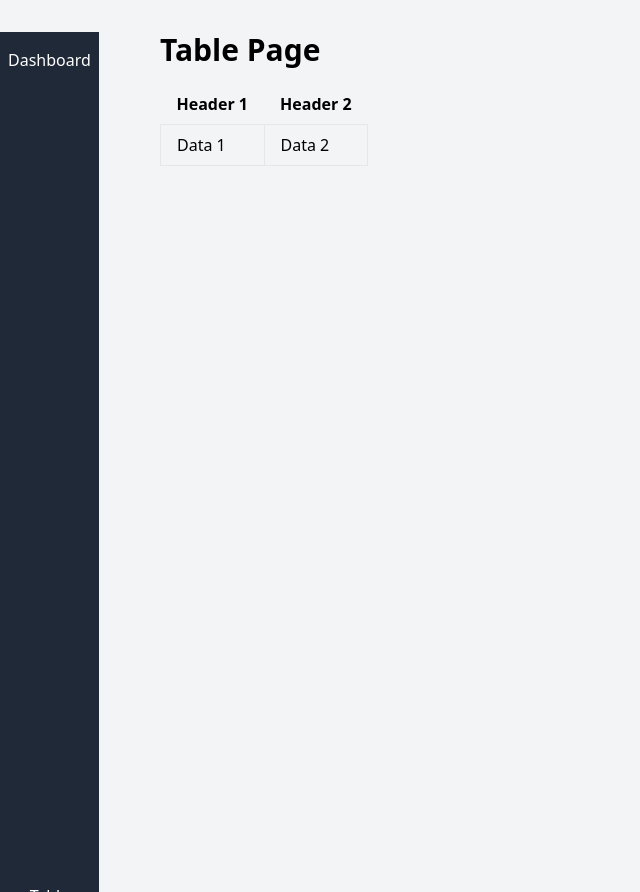
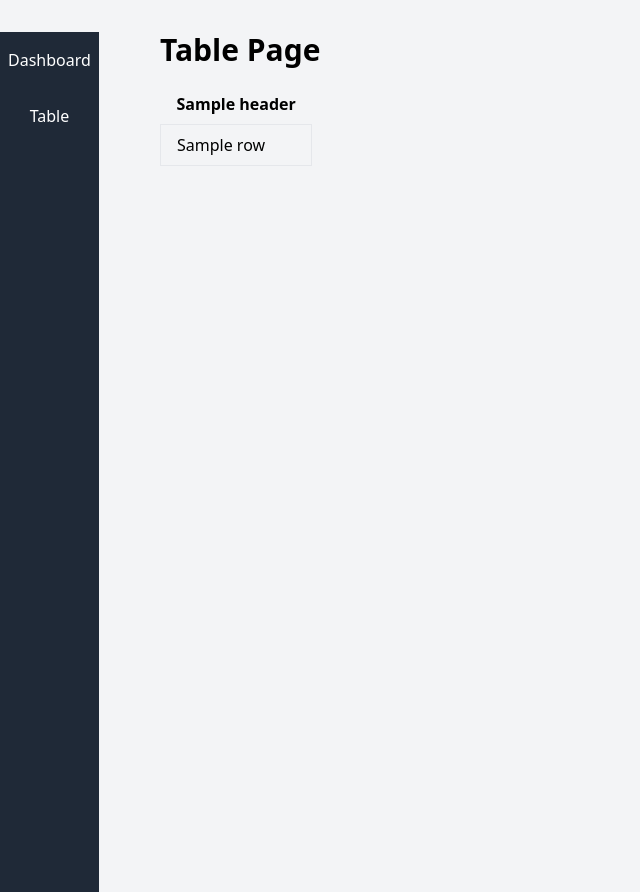
Before and after one commit to lorandhajos/API_Assignment, a Flask app: template src/templates/table.html in a window 1280 px wide; the page is wider, and only the part inside the window is pictured. Shown: that part, without its empty margins (0-640 px from the left). Run offline with Flask 3, Linux system fonts and the light colour scheme; the template is opened without the code that fills it: most values are stand-ins (such as "Sample title", 1, 10 or a date in 2020); some libraries are stand-ins or nearby versions.

Commit message:
Added a route for tables and updated dashboard and table html files

```diff
--- a/src/templates/table.html
+++ b/src/templates/table.html
@@ -8,7 +8,7 @@
 </head>
 <body class="bg-gray-100">
     <!-- Sidebar -->
-    <div class="bg-gray-800 text-white h-screen w-30 fixed left-0 flex flex-col justify-between">
+    <div class="bg-gray-800 text-white h-screen w-30 fixed left-0 flex flex-col justify-start">
         <button class="py-4 px-2 hover:bg-gray-700 focus:outline-none" onclick="location.href='dashboard.html'">
             Dashboard
         </button>
@@ -20,18 +20,19 @@
     <!-- Main Content -->
     <div class="container mx-auto ml-40 mt-8">
         <h1 class="text-3xl font-bold">Table Page</h1>
-
         <table class="table-auto mt-4">
             <thead>
                 <tr>
-                    <th class="px-4 py-2">Header 1</th>
-                    <th class="px-4 py-2">Header 2</th>
+                    {% for header in headers %}
+                        <th class="px-4 py-2">{{ header }}</th>
+                    {% endfor %}
                 </tr>
             </thead>
             <tbody>
                 <tr>
-                    <td class="border px-4 py-2">Data 1</td>
-                    <td class="border px-4 py-2">Data 2</td>
+                    {% for row in tableData %}
+                        <td class="border px-4 py-2">{{ row }}</td>
+                    {% endfor %}
                 </tr>
             </tbody>
         </table>
```
Also changed, not shown: src/frontend.py (+21 -14 lines), src/templates/dashboard.html (+10 -1 lines).
